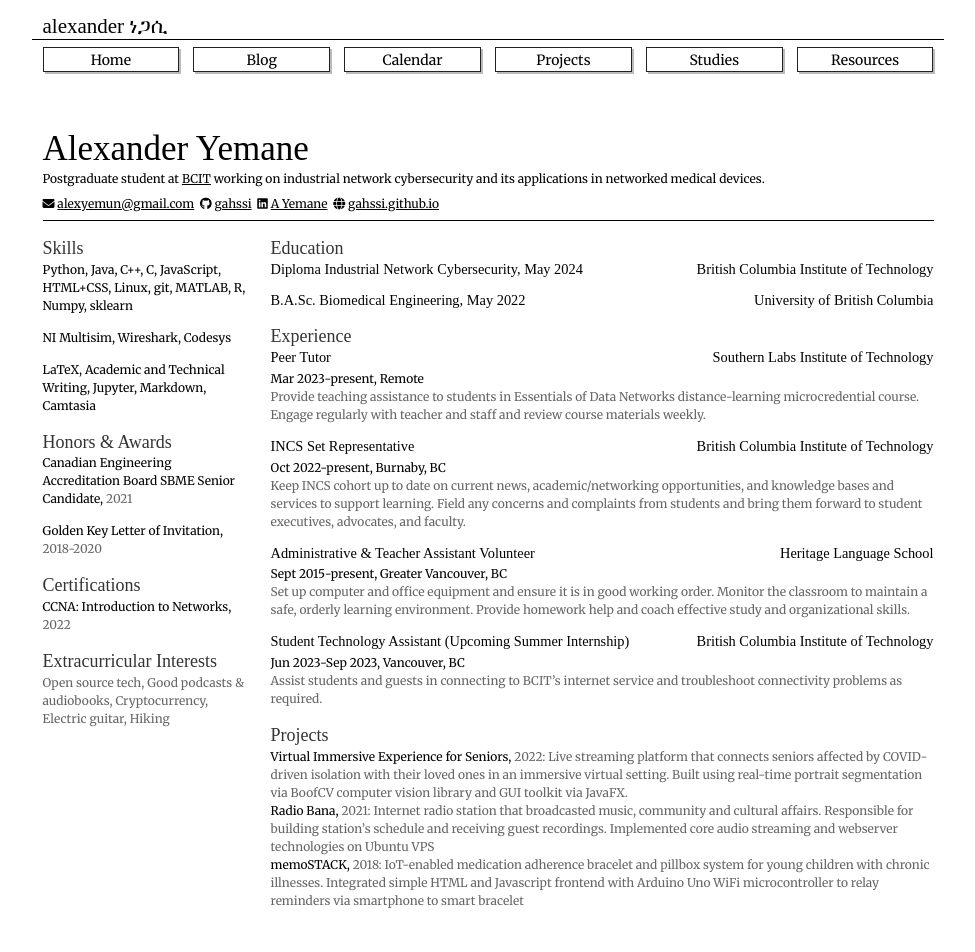
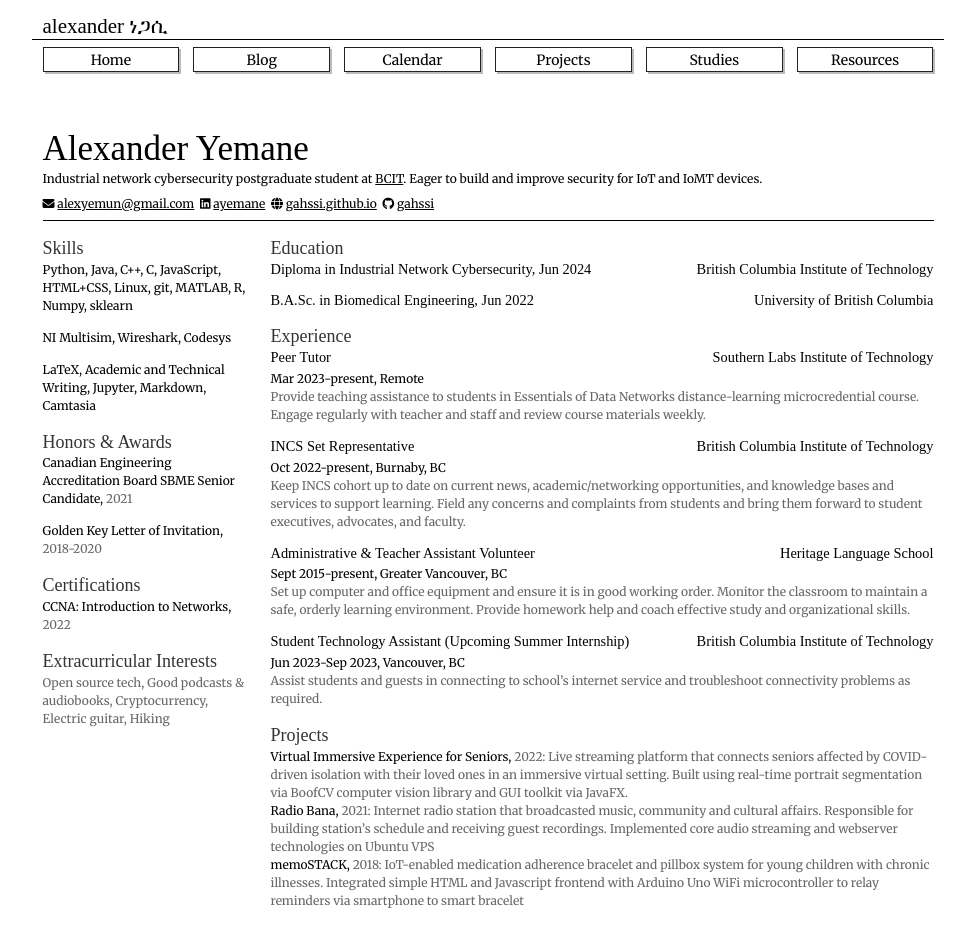
Before and after one commit to gahssi/gahssi.github.io, a Jekyll site: the page built from cv/index.html, in a window 1280 px wide. Shown: the whole page, without its empty margins (152-1127 px from the left). Built offline with Jekyll 4.4.1, drawn with Linux system fonts in a browser that asks for light colours; nearby versions of some CDN libraries; some web fonts are replaced.

Commit message:
resume info updated

```diff
--- a/_data/contacts.yml
+++ b/_data/contacts.yml
@@ -5,15 +5,9 @@ default:
     icon: "fas fa-envelope"
     show_resume: true
     show_homepage: true
-  - title: "GitHub"
-    link: "https://www.github.com/gahssi"
-    text: "gahssi"
-    icon: "fab fa-github"
-    show_resume: true
-    show_homepage: true
   - title: "LinkedIn"
     link: "https://www.linkedin.com/in/ayemane/"
-    text: "A Yemane"
+    text: "ayemane"
     icon: "fab fa-linkedin"
     show_resume: true
     show_homepage: true
@@ -23,6 +17,12 @@ default:
     icon: "fas fa-globe"
     show_resume: true
     show_homepage: false
+  - title: "GitHub"
+    link: "https://www.github.com/gahssi"
+    text: "gahssi"
+    icon: "fab fa-github"
+    show_resume: true
+    show_homepage: true
 socials:
   - title: "Instagram"
     link: "https://www.instagram.com/yemahneh/"
--- a/_data/resume/education.yml
+++ b/_data/resume/education.yml
@@ -2,7 +2,7 @@
   degree: B.A.Sc.
   major: Biomedical Engineering
   start: Sep 2017
-  end: May 2022
+  end: Jun 2022
   affiliations:
   - Maple Bacon
   courses:
@@ -16,7 +16,7 @@
   degree: Diploma
   major: Industrial Network Cybersecurity
   start: Sep 2022
-  end: May 2024
+  end: Jun 2024
   affiliations:
   - Student Association
   courses:
--- a/_data/resume/exp.yml
+++ b/_data/resume/exp.yml
@@ -22,4 +22,4 @@ entries:
   location: "Vancouver, BC"
   start: "Jun 2023"
   end: "Sep 2023"
-  description: "Assist students and guests in connecting to BCIT’s internet service and troubleshoot connectivity problems as required."
+  description: "Assist students and guests in connecting to school’s internet service and troubleshoot connectivity problems as required."
--- a/cv/index.html
+++ b/cv/index.html
@@ -110,8 +110,8 @@ show_footer: false
 	and hardware performance simulation,
 	with an interest in the full stack of computing
 	from CPU registers to human-computer-interactions. -->
-		Postgraduate student at <a href="https://bcit.ca">BCIT</a> working on industrial network
-        cybersecurity and its applications in networked medical devices.
+		Industrial network cybersecurity postgraduate student at <a href="https://bcit.ca">BCIT</a>. Eager to build and
+		improve security for IoT and IoMT devices.
 	</p>
 	<p class="contact my-2">
 		{% for item in site.data.contacts.default %}
@@ -186,7 +186,7 @@ show_footer: false
 			<h3 class="title my-1">
 				<span class="school float-end">{{ education.school }}</span>
 				<span class="edu-degree">
-					{{ education.degree }}&nbsp;{{ education.major }}, {{ education.end }}
+					{{ education.degree }} in {{ education.major }}, {{ education.end }}
 				</span>
 			</h3>
 			<div class="info">
```
